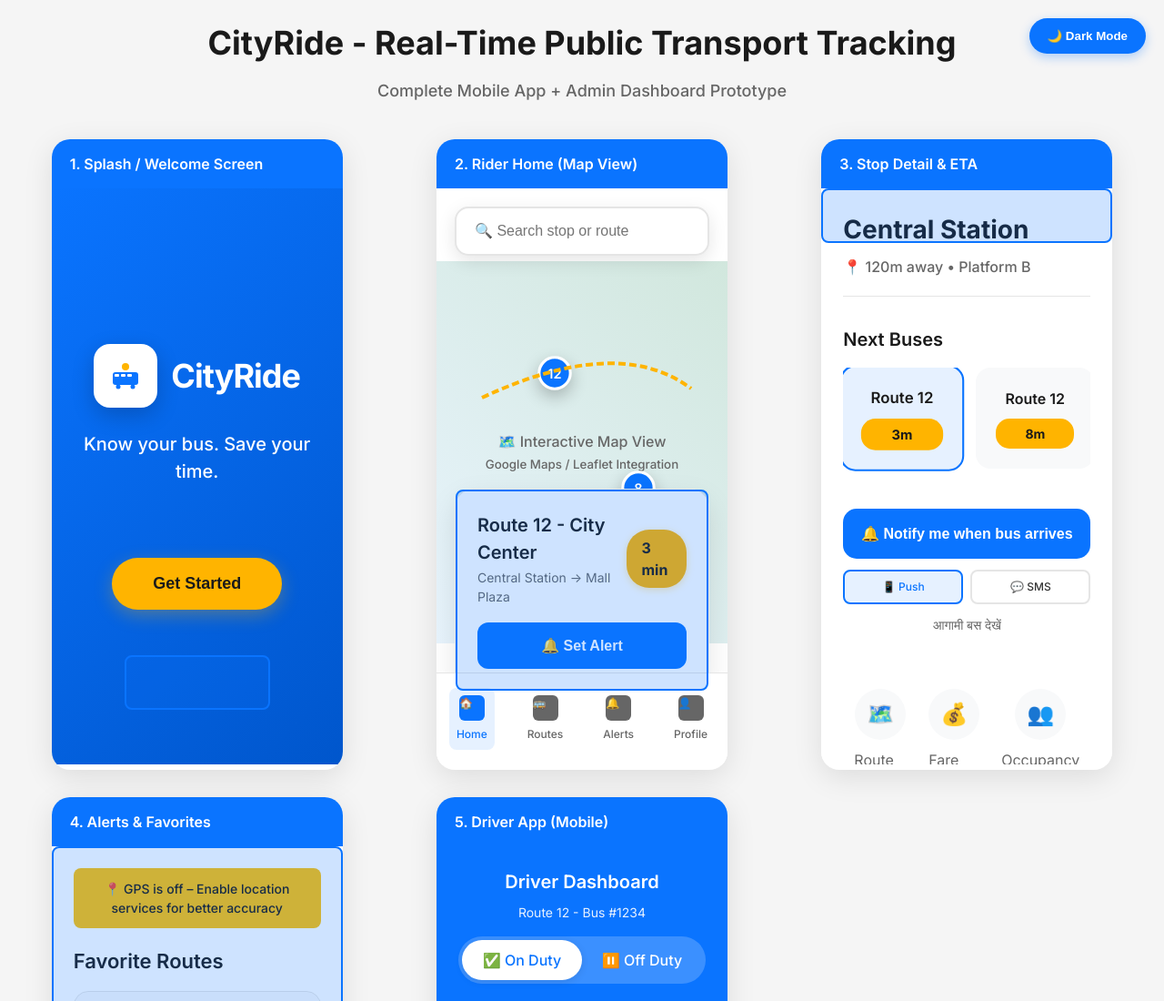
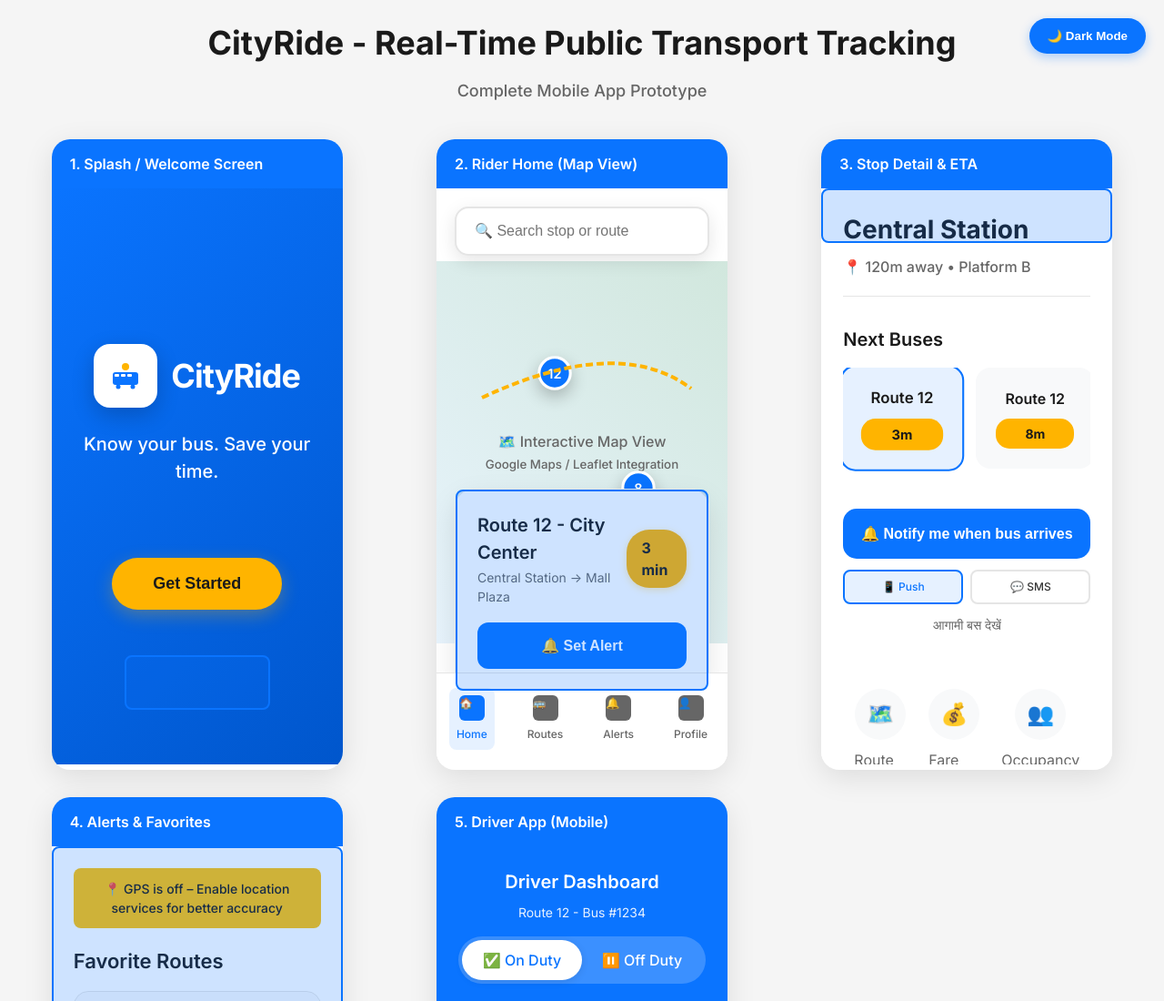
Before and after one commit to Leonia21/cityride-prototype, a plain HTML site: page index.html in a window 1280 px wide. Shown: the top 1100 px of the page at 91% size. Drawn offline with Linux system fonts and the light colour scheme.

Commit message:
index.html

```diff
--- a/index.html
+++ b/index.html
@@ -18,7 +18,7 @@
                 CityRide - Real-Time Public Transport Tracking
             </h1>
             <p style="color: var(--text-secondary); font-size: 18px; font-weight: 500;">
-                Complete Mobile App + Admin Dashboard Prototype
+                Complete Mobile App Prototype
             </p>
         </header>
 
```
